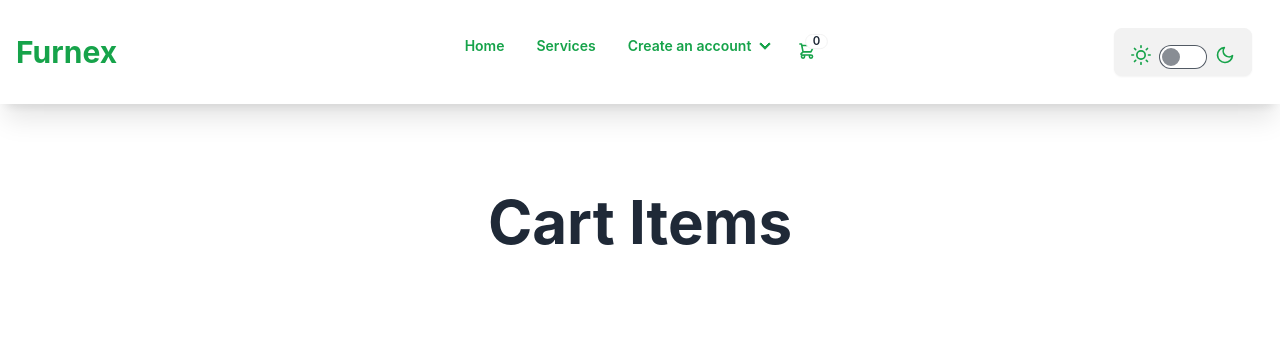
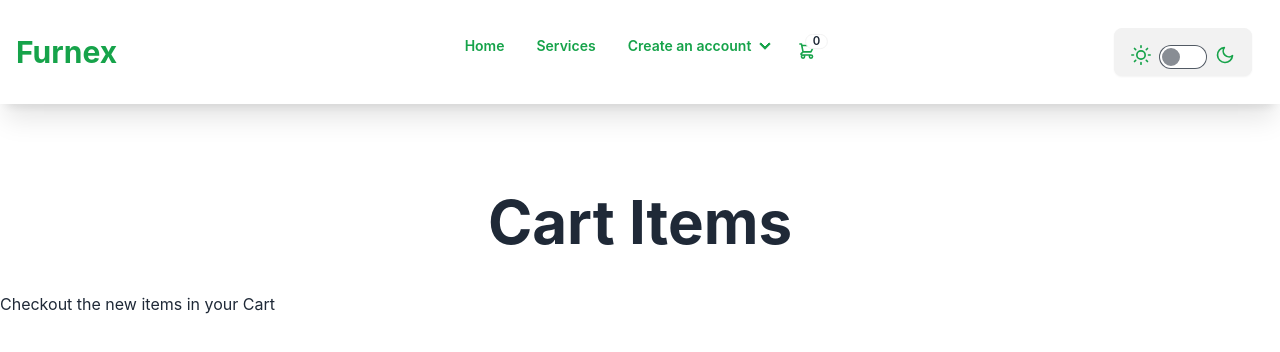
Before and after one commit to patrickiyiakimo/trendy-trove, a React (Create React App) app: page /cartpage in a window 1280 px wide. Shown: the top 352 px of the page. Built offline with nearby package versions, Linux system fonts and the light colour scheme.

Commit message:
added an extra text

```diff
--- a/src/components/CartPage.jsx
+++ b/src/components/CartPage.jsx
@@ -6,6 +6,7 @@ const CartPage = () => {
       <h1 className="text-center font-bold text-2xl md:text-6xl pb-10 pt-48">
         Cart Items
       </h1>
+      <p>Checkout the new items in your Cart</p>
     </div>
   );
 };
```
